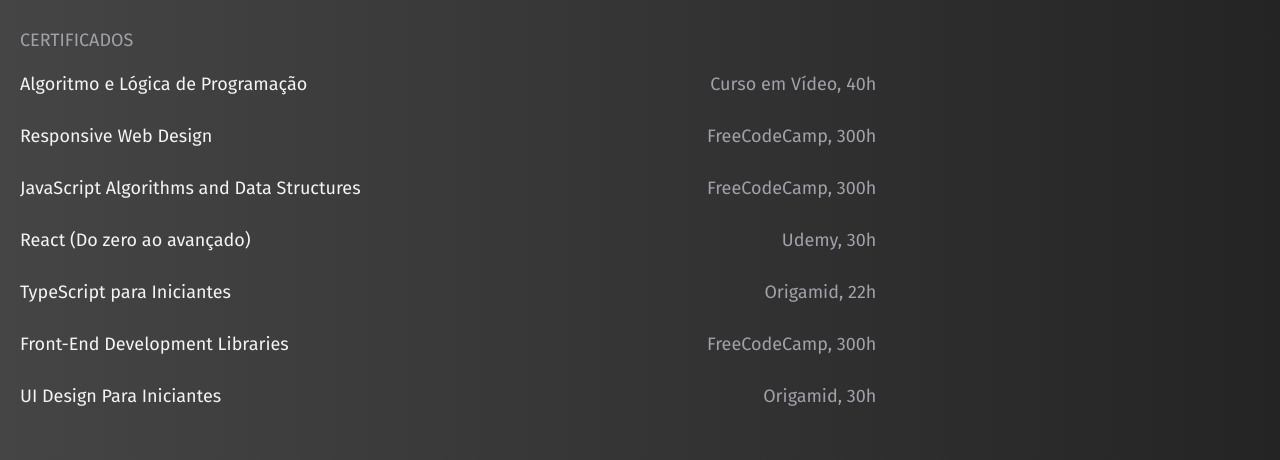
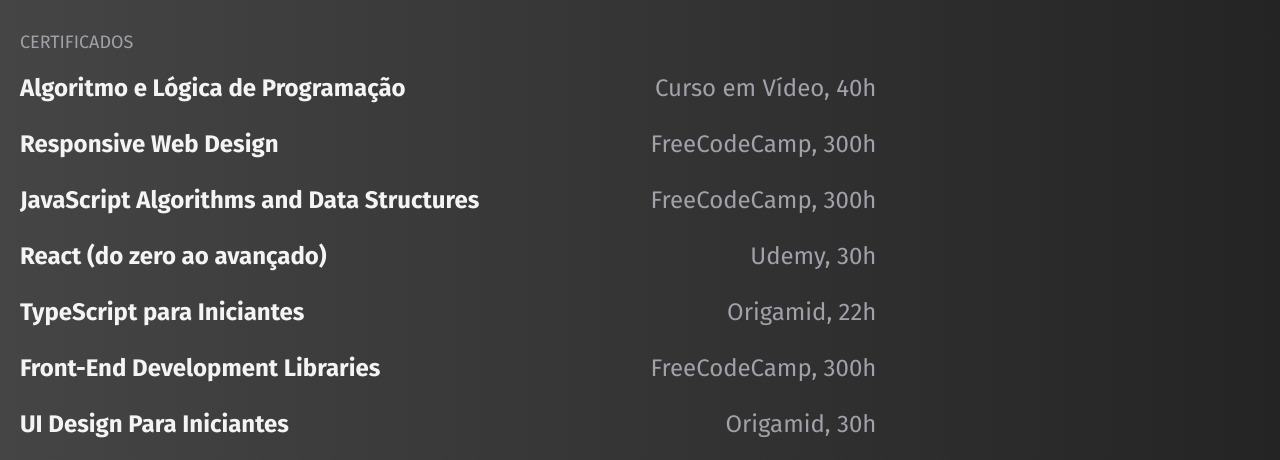
Before and after one commit to FelipeManchester/portfolio2023, a Next.js app: page / in a window 1280 px wide. Shown: the part 2000-2460 px from the top of the page. Built offline with nearby package versions, Linux system fonts and the light colour scheme.

Commit message:
styling footer

```diff
--- a/app/components/Academic.js
+++ b/app/components/Academic.js
@@ -17,7 +17,7 @@
       )}
     >
       <div className="max-w-7xl py-16 px-5 md:py-32 md:px-5 mx-auto my-0 grid grid-cols-[1fr] md:grid-cols-[2fr,1fr] lg:grid-cols-[4fr,1fr] md:gap-36 gap-10">
-        <h2 className="text-5xl text-zinc-50 capitalize md:max-w-[3.2ch] break-words md:text-9xl font-bold md:uppercase md:text-zinc-700 md:hover:text-zinc-600/[.60] transition duration-300 md:order-1">
+        <h2 className="text-5xl text-zinc-50 capitalize md:max-w-[3.2ch] break-words md:text-9xl font-bold md:uppercase md:text-zinc-900 md:hover:text-zinc-950 transition duration-300 md:order-1">
           Formação
         </h2>
         <div>
@@ -48,34 +48,46 @@
               <h3 className="text-lg uppercase text-zinc-400 mb-4">
                 Certificados
               </h3>
-              <ul className="flex flex-col gap-6">
-                <li className="text-lg text-zinc-100 flex justify-between">
+              <ul className="flex flex-col gap-6 text-lg sm:text-xl md:text-2xl text-zinc-100">
+                <li className="font-bold flex justify-between">
                   Algoritmo e Lógica de Programação
-                  <span className="text-zinc-400">Curso em Vídeo, 40h</span>
+                  <span className="text-zinc-400 font-normal">
+                    Curso em Vídeo, 40h
+                  </span>
                 </li>
-                <li className="text-lg text-zinc-100 flex justify-between">
+                <li className=" font-bold flex justify-between">
                   Responsive Web Design
-                  <span className="text-zinc-400">FreeCodeCamp, 300h</span>
+                  <span className="text-zinc-400 font-normal">
+                    FreeCodeCamp, 300h
+                  </span>
                 </li>
-                <li className="text-lg text-zinc-100 flex justify-between">
+                <li className=" font-bold flex justify-between">
                   JavaScript Algorithms and Data Structures
-                  <span className="text-zinc-400">FreeCodeCamp, 300h</span>
+                  <span className="text-zinc-400 font-normal">
+                    FreeCodeCamp, 300h
+                  </span>
                 </li>
-                <li className="text-lg text-zinc-100 flex justify-between">
-                  React (Do zero ao avançado)
-                  <span className="text-zinc-400">Udemy, 30h</span>
+                <li className=" font-bold flex justify-between">
+                  React (do zero ao avançado)
+                  <span className="text-zinc-400 font-normal">Udemy, 30h</span>
                 </li>
-                <li className="text-lg text-zinc-100 flex justify-between">
+                <li className=" font-bold flex justify-between">
                   TypeScript para Iniciantes
-                  <span className="text-zinc-400">Origamid, 22h</span>
+                  <span className="text-zinc-400 font-normal">
+                    Origamid, 22h
+                  </span>
                 </li>
-                <li className="text-lg text-zinc-100 flex justify-between">
+                <li className=" font-bold flex justify-between">
                   Front-End Development Libraries
-                  <span className="text-zinc-400">FreeCodeCamp, 300h</span>
+                  <span className="text-zinc-400 font-normal">
+                    FreeCodeCamp, 300h
+                  </span>
                 </li>
-                <li className="text-lg text-zinc-100 flex justify-between">
+                <li className=" font-bold flex justify-between">
                   UI Design Para Iniciantes
-                  <span className="text-zinc-400">Origamid, 30h</span>
+                  <span className="text-zinc-400 font-normal">
+                    Origamid, 30h
+                  </span>
                 </li>
               </ul>
             </div>
--- a/app/components/Footer.js
+++ b/app/components/Footer.js
@@ -1,4 +1,9 @@
-import React from "react";
+import github from "/public/icons/github-logo 1.svg";
+import linkedin from "/public/icons/linkedin-logo 1.svg";
+import telegram from "/public/icons/telegram-logo 1.svg";
+import whatsapp from "/public/icons/whatsapp-logo 1.svg";
+import email from "/public/icons/envelope 1.svg";
+
 import { Fira_Sans } from "next/font/google";
 import clsx from "clsx";
 
@@ -17,13 +22,59 @@
       )}
     >
       <div className="max-w-7xl py-16 px-5 md:py-32 md:px-5 mx-auto my-0 grid grid-cols-[1fr] md:grid-cols-[1fr,2fr] md:gap-36 gap-10">
-        <h2 className="text-5xl text-zinc-50 capitalize md:max-w-[3.2ch] break-words md:text-9xl font-bold md:uppercase md:text-zinc-700 md:hover:text-zinc-600/[.60] transition duration-300">
+        <h2 className="text-5xl text-zinc-50 capitalize md:max-w-[3.2ch] break-words md:text-9xl font-bold md:uppercase md:text-zinc-900 md:hover:text-zinc-700/[.60] transition duration-300">
           Contato
         </h2>
-        <p className="text-zinc-100 text-2xl">
-          Aqui estão meus principais contatos! No momento estou disponível para
-          novos projetos. Entre em contato comigo e conversaremos melhor ;D
-        </p>
+        <div className="flex flex-wrap justify-around">
+          <p className="text-zinc-300 md:text-4xl">
+            Aqui estão meus principais contatos! No momento estou{" "}
+            <span className="text-white">disponível </span>
+            para novos projetos. Entre em contato comigo e conversaremos melhor
+            😁️
+          </p>
+          <a href="https://github.com/FelipeManchester" target="_blank">
+            <img
+              src={github.src}
+              alt="GitHub Logo"
+              className="w-16 hover:brightness-125 hover:w-[70px]  transition duration-300"
+            />
+          </a>
+          <a
+            href="https://www.linkedin.com/in/FelipeManchester"
+            target="_blank"
+          >
+            <img
+              src={linkedin.src}
+              alt="Linkedin Logo"
+              className="w-16 hover:brightness-125 hover:w-[70px] transition duration-300"
+            />
+          </a>
+
+          <a href="https://telegram.me/felipemanchester" target="_blank">
+            <img
+              src={telegram.src}
+              alt="Telegram Logo"
+              className="w-16 hover:brightness-125 hover:w-[70px] transition duration-300"
+            />
+          </a>
+          <a href="https://wa.me/+5522997264111" target="_blank">
+            <img
+              src={whatsapp.src}
+              alt="Whatsapp Logo"
+              className="w-16 hover:brightness-125 hover:w-[70px] transition duration-300"
+            />
+          </a>
+          <a
+            href="https://mail.google.com/mail/u/0/?fs=1&to=f.p2809@gmail.com&su=Assunto+do+email&tf=cm"
+            target="_blank"
+          >
+            <img
+              src={email.src}
+              alt="Email Logo"
+              className="w-16 hover:brightness-125 hover:w-[70px] transition duration-300"
+            />
+          </a>
+        </div>
       </div>
     </footer>
   );
--- a/app/components/Navbar.js
+++ b/app/components/Navbar.js
@@ -24,7 +24,7 @@
             to="projetos"
             smooth={true}
             duration={500}
-            className="py-2.5 px-2.5 block bg-gray-50 rounded-md md:bg-inherit text-lg cursor-pointer"
+            className="py-2.5 px-2.5 block bg-gray-50 rounded-md md:bg-inherit md:text-2xl hover:underline hover:decoration-wavy decoration-primary cursor-pointer"
           >
             Projetos
           </Link>
@@ -34,7 +34,7 @@
             to="formacao"
             smooth={true}
             duration={500}
-            className="py-2.5 px-2.5 block bg-gray-50 rounded-md md:bg-inherit text-lg cursor-pointer"
+            className="py-2.5 px-2.5 block bg-gray-50 rounded-md md:bg-inherit md:text-2xl hover:underline hover:decoration-wavy decoration-primary cursor-pointer"
           >
             Formação
           </Link>
@@ -44,7 +44,7 @@
             to="contato"
             smooth={true}
             duration={500}
-            className="py-2.5 px-2.5 block bg-gray-50 rounded-md md:bg-inherit text-lg cursor-pointer "
+            className="py-2.5 px-2.5 block bg-gray-50 rounded-md md:bg-inherit md:text-2xl hover:underline hover:decoration-wavy decoration-primary cursor-pointer"
           >
             Contato
           </Link>
--- a/app/components/Project.js
+++ b/app/components/Project.js
@@ -17,15 +17,15 @@
         text.className
       )}
     >
-      <h2 className="text-5xl capitalize md:max-w-[3.4ch] break-words md:text-9xl font-bold md:uppercase md:text-gray-300 md:hover:text-gray-400/[.60] transition duration-300">
+      <h2 className="text-5xl capitalize md:max-w-[3.4ch] break-words md:text-9xl font-bold md:uppercase md:text-zinc-200 md:hover:text-zinc-400/[.60] transition duration-300">
         Projetos
       </h2>
       <div>
         <p className="text-xl md:text-2xl max-w-[46ch] mb-16 text-gray-800">
-          Desenvolvo pequenos projetos utilizando apenas <b>HTML</b>, <b>CSS</b>
-          e <b>JavaScript</b>. Para aplicativos web como o miniblog Galaxy eu
-          utilizo o <b>NextJS</b> + <b>React</b>. Design e código são minhas
-          paixões ❤️
+          Desenvolvo pequenos projetos utilizando apenas <b>HTML</b>,
+          <b> CSS </b>e <b>JavaScript</b>. Para aplicativos web como o miniblog
+          Galaxy eu utilizo o <b>NextJS</b> + <b>React</b>. Design e código são
+          minhas paixões ❤️
         </p>
         <DefaultAccordion />
       </div>
```
